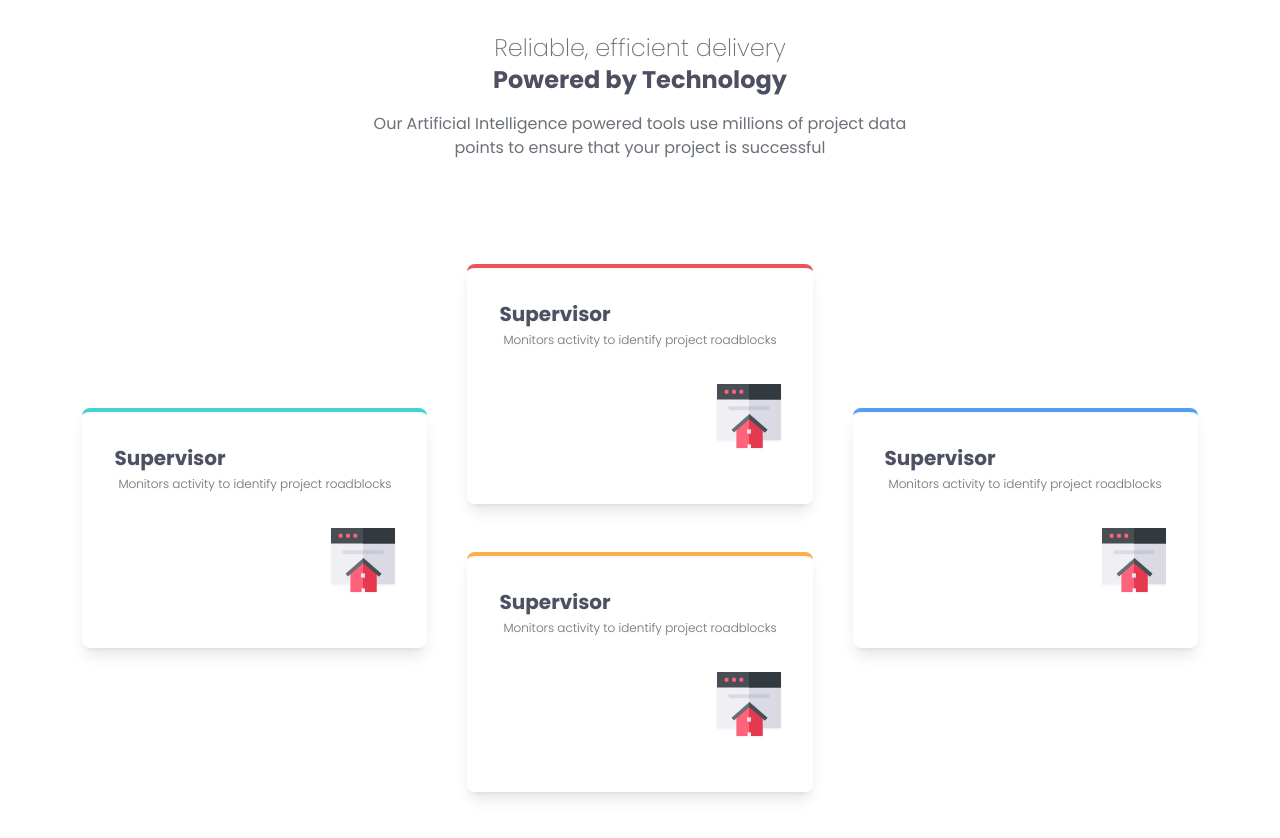
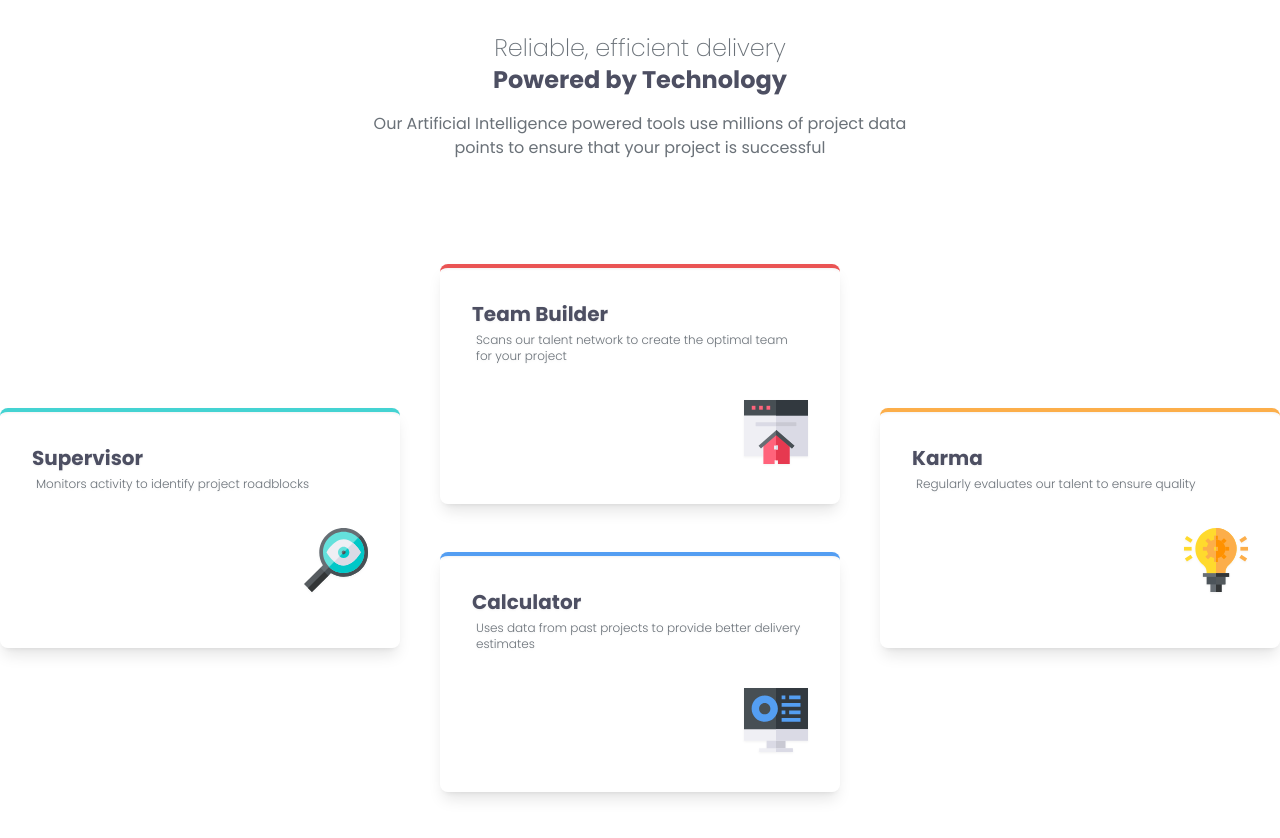
Before and after one commit to NarelaCamara/four-card-feature-section, a React (Vite) app: page / in a window 1280 px wide. Shown: the top 838 px of the page. Built offline with nearby package versions, Linux system fonts and the light colour scheme.

Commit message:
feat: update cards

```diff
--- a/src/App.tsx
+++ b/src/App.tsx
@@ -2,33 +2,36 @@ import { useState } from "react";
 import "./App.css";
 import { Card } from "./components/card";
 import home from "./assets/icon-homepage.svg";
+import software from "./assets/icon-software.svg";
+import idea from "./assets/Icon-idea.svg";
+import search from "./assets/icon-search.svg";
 import { colors } from "./utils";
 
 function App() {
   const [cards] = useState([
     {
       title: "Supervisor",
-      color: colors[0],
+      color: colors[1],
       text: "Monitors activity to identify project roadblocks",
+      icon: search,
+    },
+    {
+      title: "Team Builder",
+      color: colors[2],
+      text: "Scans our talent network to create the optimal team for your project",
       icon: home,
     },
     {
-      title: "Supervisor",
-      color: colors[1],
-      text: "Monitors activity to identify project roadblocks",
-      icon: home,
+      title: "Calculator",
+      color: colors[0],
+      text: "Uses data from past projects to provide better delivery estimates",
+      icon: software,
     },
     {
-      title: "Supervisor",
-      color: colors[2],
-      text: "Monitors activity to identify project roadblocks",
-      icon: home,
-    },
-    {
-      title: "Supervisor",
+      title: "Karma",
       color: colors[3],
-      text: "Monitors activity to identify project roadblocks",
-      icon: home,
+      text: "Regularly evaluates our talent to ensure quality",
+      icon: idea,
     },
   ]);
 
--- a/src/utils.tsx
+++ b/src/utils.tsx
@@ -1,8 +1,8 @@
 export const colors = [
+  "border-t-[#549EF2]",
   "border-t-[#44D3D2]",
   "border-t-[#EA5454]",
   "border-t-[#FCAE4A]",
-  "border-t-[#549EF2]",
 ] as const;
 export type Color = (typeof colors)[number];
 
```
